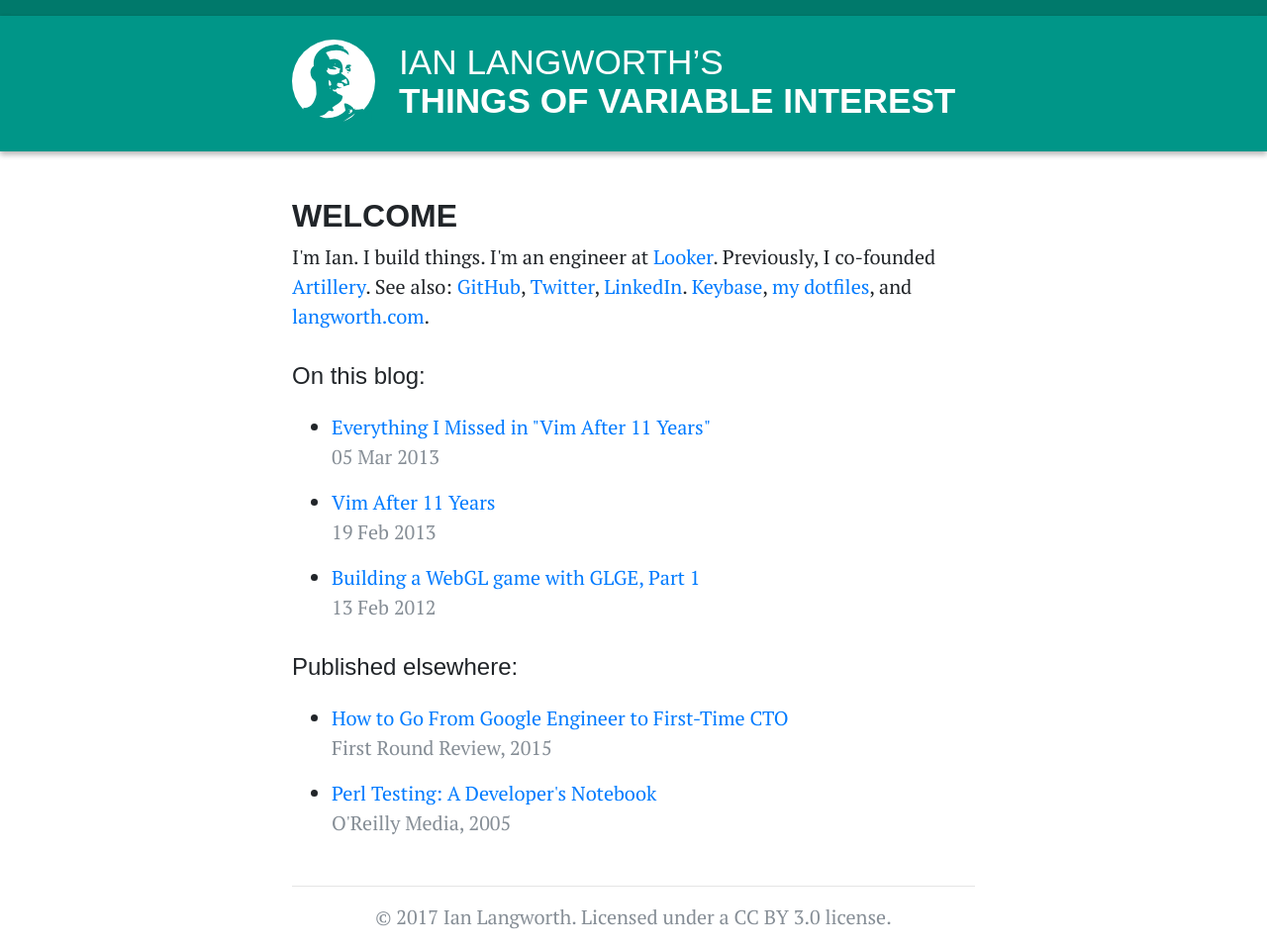
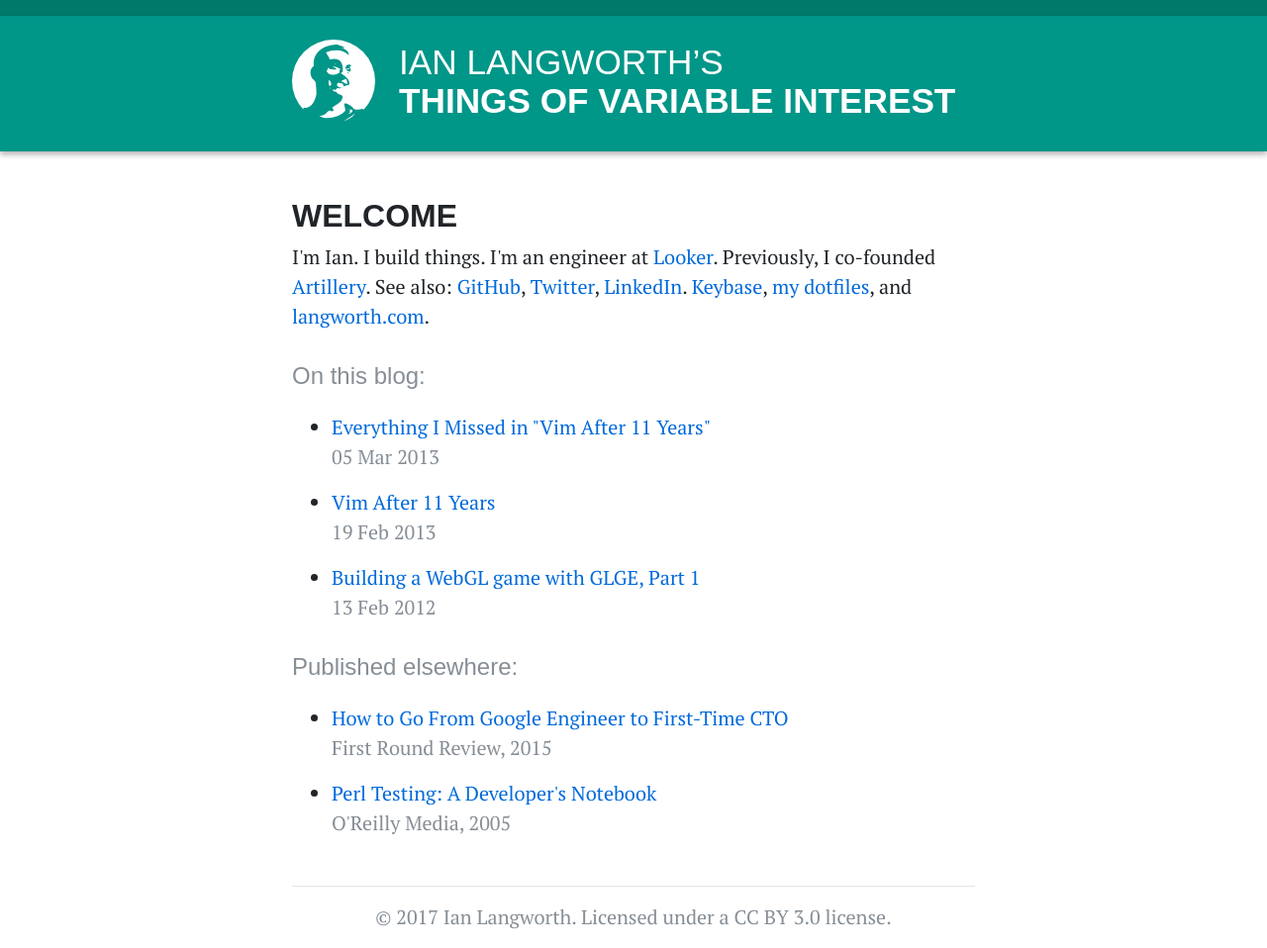
Before and after one commit to statico/statico.github.io, a Jekyll site: the page built from index.md, in a window 1280 px wide. Shown: the whole page at 99% size. Built offline with Jekyll 4.4.1, drawn with Linux system fonts in a browser that asks for light colours; some web fonts are replaced.

Commit message:
Style tweaks

```diff
--- a/_includes/style.css
+++ b/_includes/style.css
@@ -1,9 +1,11 @@
 body { color: #212529; font-family: 'PT Serif', serif; font-size: 20px; line-height: 30px; border-top: 1rem solid #00796B }
+a { color: #006adb }
 .reverse { unicode-bidi: bidi-override; direction: rtl }
 h1, h2, h3, h4 { font-family: 'Chivo', sans-serif }
 h1, h2 { text-transform: uppercase }
 h1 em { font-weight: 900; font-style: normal }
 h2, h3 { font-weight: 700 }
+h4, h5, h6 { color: #868e96 }
 header { background: #009688; color: #fff; box-shadow: 0 3px 6px rgba(0,0,0,0.13), 0 3px 6px rgba(0,0,0,0.20) }
 header h1 { font-size: 2.2rem }
 header a, header a:hover { color: #fff }
```
